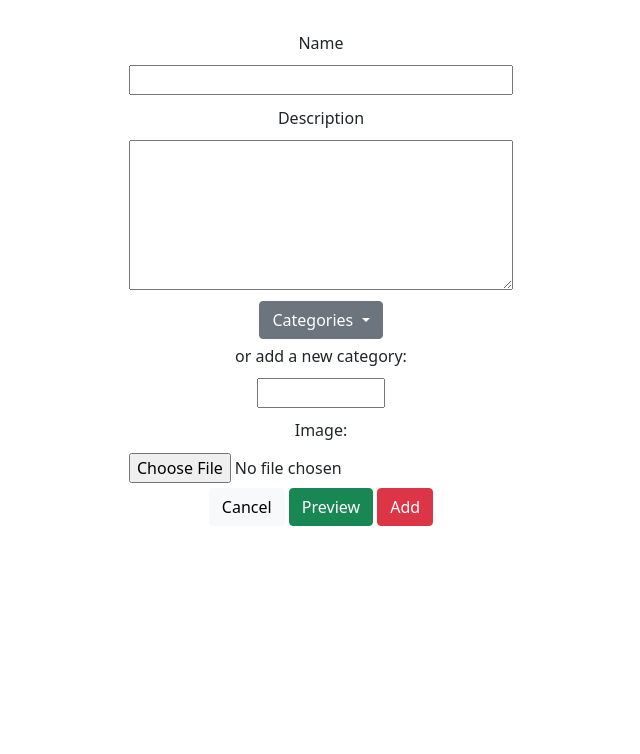
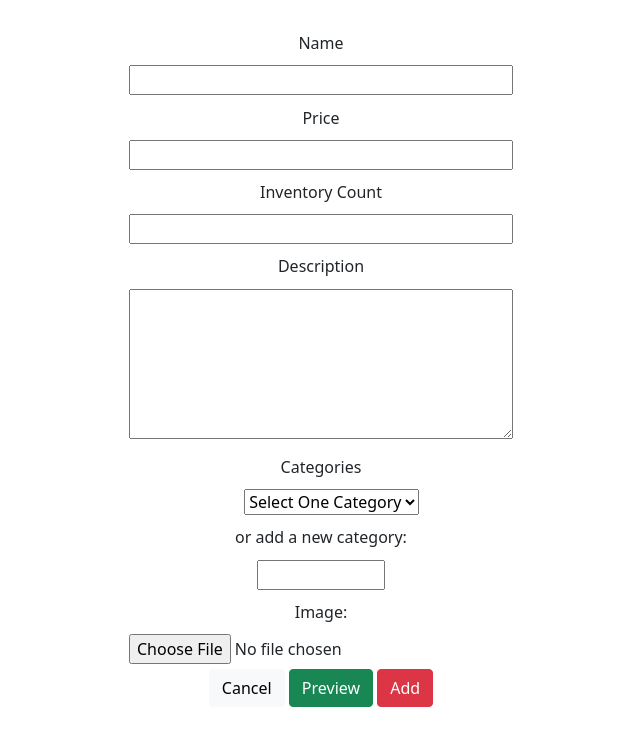
Before and after one commit to Borelli28/ecommerce, a Django app: template ecommerce_app/templates/add_product.html in a window 1280 px wide. Shown: the part 46-800 px from the top of the page, without its empty margins (319-959 px from the left). Run offline with Django 3.2, Linux system fonts and the light colour scheme; the template is opened without the code that fills it, so the values that code supplies are empty.

Commit message:
I Fixed categories dropdown, now I need to work on make suring the images is being upload to the file

```diff
--- a/ecommerce_app/static/add_product_style.css
+++ b/ecommerce_app/static/add_product_style.css
@@ -29,6 +29,11 @@ form {
     height: 100%;
   }
 
+  form #cats-dropdown-menu {
+    display: block;
+    margin: 1% 35%;
+  }
+
   form #add-cat {
     width: 25%;
   }
--- a/ecommerce_app/templates/add_product.html
+++ b/ecommerce_app/templates/add_product.html
@@ -17,33 +17,35 @@
     <form action="/product_add" method="post">
       {% csrf_token %}
       <label for="name">Name</label>
-      <input type="text" name="name">
+      <input type="text" name="name" required>
+
+      <label for="price">Price</label>
+      <input type="number" name="price" required>
+
+      <label for="inv_count">Inventory Count</label>
+      <input type="number" name="inv_count" required>
 
       <label for="description">Description</label>
-      <textarea name="descritpion" rows="6" cols="60"></textarea>
+      <textarea name="description" rows="6" cols="60"></textarea required>
 
-      <div class="dropdown">
-        <button class="btn btn-secondary dropdown-toggle" type="button" data-bs-toggle="dropdown" aria-expanded="false">
-          Categories
-        </button>
-        <!-- Categories drop down menu with bootstrap icons(pencil=edit, trash=delete) -->
-          <!-- When pencil or delete buttons are pressed it should display an alert... -->
-          <!-- asking the user if he wants to edit or delete the category -->
-        <ul class="dropdown-menu" id="cats-dropdown-menu">
-          <li><a class="dropdown-item" href="#" value="shirts">Shirts</a></li>
-        </ul>
-      </div>
+      <label for="cat_sel">Categories</label>
+      <select name="cat_sel" id="cats-dropdown-menu" required>
+        <option value="blank">Select One Category</option>
+        {% for cat in categories %}
+        <option value="{{ cat.name }}">{{ cat.name.capitalize }}</option>
+        {% endfor %}
+      </select>
 
       <label for="add-cat">or add a new category:</label>
       <input type="text" name="add-cat" id="add-cat">
 
       <label for="upload-img">Image:</label>
-        <input type="file" id="product-img" name="upload-img">
+      <input type="file" id="product-img" name="upload-img" required>
 
       <div id="form-buttons">
-          <button class="btn btn-light" type="button" onclick="window.location.href='/dashboard/products'"name="button"><a>Cancel</a></button>
-          <button class="btn btn-success" type="button" onclick="window.location.href='/dashboard/products'"name="button">Preview</button>
-          <button class="btn btn-danger" type="Submit" name="button">Add</button>
+        <button class="btn btn-light" type="reset">Cancel</button>
+        <button class="btn btn-success" type="button" onclick="window.location.href='/dashboard/products'">Preview</button>
+        <button class="btn btn-danger" type="Submit">Add</button>
       </div>
     </form>
 
```
Also changed, not shown: ecommerce_app/views.py (+34 -2 lines), ecommerce_app/migrations/0004_auto_20210304_1725.py (added). Lines whose indentation alone changed are shown as unchanged.
